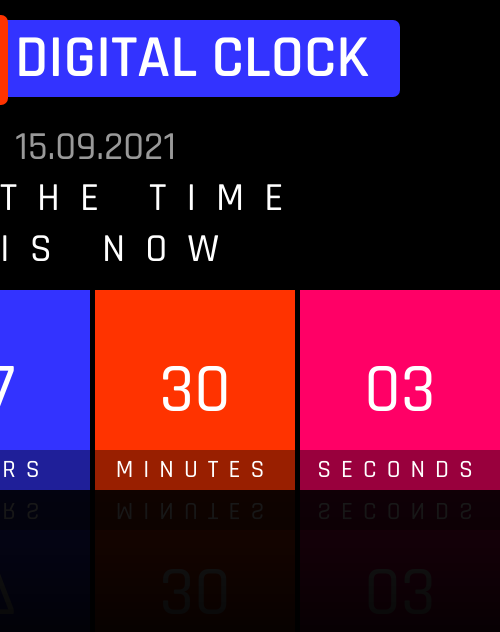
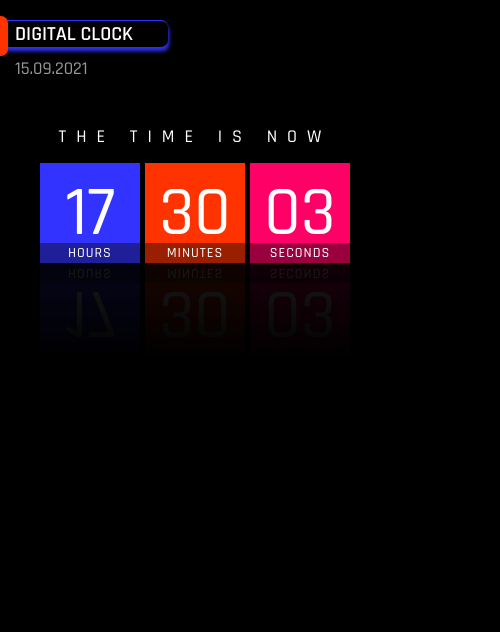
Before and after one commit to efsanegnyl/digitalClock, a plain HTML site: page index.html in a window 390 px wide. Shown: the whole page, 500 px wide, since content can reach past the window. Drawn offline with Linux system fonts and the light colour scheme.

Commit message:
media query add

```diff
--- /dev/null
+++ b/dist/mediaQuery.scss
@@ -0,0 +1,26 @@
+@mixin responsive($breakpoint) {
+    @if $breakpoint==phone {
+        @media only screen and (max-width: 600px) {
+            @content
+        }
+
+        ;
+    }
+
+    @if $breakpoint==tab-port {
+        @media only screen and (max-width: 900px) {
+            @content
+        }
+
+        ;
+    }
+
+    @if $breakpoint==tab-land {
+        @media only screen and (max-width: 1400px) {
+            @content
+        }
+
+        ;
+    }
+
+}
--- a/dist/style.scss
+++ b/dist/style.scss
@@ -1,4 +1,5 @@
 @import url('https://fonts.googleapis.com/css2?family=Rajdhani:wght@500;600&display=swap');
+@import "mediaQuery";
 
 * {
     margin: 0;
@@ -24,11 +25,22 @@ section {
         position: relative;
         margin-top: 20px;
         text-transform: uppercase;
-        background-color: #3333ff;
-        width: 400px;
+        display: inline-flex;
         padding-left: 15px;
-        margin-bottom: 25px;
+        margin-bottom: 10px;
+        padding-left: 15px;
+        padding-right: 35px;
         border-radius: 7px;
+        border-top: 1px solid #3333ff;
+        box-shadow: #3333ff 1px 4px 4px;
+
+        @include responsive(tab-port) {
+            font-size: 30px;
+        }
+
+        @include responsive(phone) {
+            font-size: 20px;
+        }
 
         &::before {
             content: "";
@@ -39,12 +51,31 @@ section {
             width: 8px;
             background-color: #ff3300;
             border-radius: 0 7px 7px 0;
+
+            @include responsive(tab-port) {
+                height: 50px;
+            }
+
+            @include responsive(phone) {
+                height: 40px;
+            }
         }
     }
 
     .date {
-        color: rgba($color: #ffffff, $alpha: .6);
+        color: rgba(#ffffff, $alpha: .6);
         padding-left: 15px;
+
+        @include responsive(tab-land) {}
+
+        @include responsive(tab-port) {
+            font-size: 20px;
+        }
+
+        @include responsive(phone) {
+            font-size: 18px;
+            margin-bottom: 45px;
+        }
     }
 }
 
@@ -55,6 +86,18 @@ section {
     align-items: center;
     margin-bottom: 15px;
 
+    @include responsive(tab-land) {
+        font-size: 40px;
+    }
+
+    @include responsive(tab-port) {
+        font-size: 30px;
+    }
+
+    @include responsive(phone) {
+        font-size: 20px;
+    }
+
     p {
         text-transform: uppercase;
         font-size: 40px;
@@ -62,12 +105,33 @@ section {
         margin-bottom: 15px;
         position: relative;
 
+        @include responsive(tab-land) {}
+
+        @include responsive(tab-port) {
+            font-size: 30px;
+        }
+
+        @include responsive(phone) {
+            font-size: 18px;
+            letter-spacing: 10px;
+        }
+
     }
 
     &-container {
         display: flex;
         justify-content: space-between;
         width: 610px;
+
+        @include responsive(tab-port) {
+            width: 460px;
+            font-size: 30px;
+        }
+
+        @include responsive(phone) {
+            font-size: 20px;
+            width: 310px;
+        }
 
         .clock-items {
             width: 200px;
@@ -80,6 +144,16 @@ section {
             position: relative;
             -webkit-box-reflect: below 0px linear-gradient(to bottom, rgba(0, 0, 0, 0.0), rgba(0, 0, 0, 0.1));
 
+            @include responsive(tab-port) {
+                width: 150px;
+                height: 150px;
+            }
+
+            @include responsive(phone) {
+                width: 100px;
+                height: 100px;
+            }
+
             ::after {
                 content: "";
                 position: absolute;
@@ -88,9 +162,14 @@ section {
                 width: 100%;
                 height: 40px;
                 font-size: 25px;
-                letter-spacing: 10px;
+                letter-spacing: 1px;
                 background: rgba($color: #000000, $alpha: .4);
                 text-transform: uppercase;
+
+                @include responsive(phone) {
+                    height: 20px;
+                    font-size: 14px;
+                }
             }
         }
 
--- /dev/null
+++ b/src/css/mediaQuery.css
@@ -0,0 +1 @@
+/* No CSS *//*# sourceMappingURL=mediaQuery.css.map */
--- a/src/css/style.css
+++ b/src/css/style.css
@@ -23,11 +23,29 @@ section h2 {
   position: relative;
   margin-top: 20px;
   text-transform: uppercase;
-  background-color: #3333ff;
-  width: 400px;
+  display: -webkit-inline-box;
+  display: -ms-inline-flexbox;
+  display: inline-flex;
   padding-left: 15px;
-  margin-bottom: 25px;
+  margin-bottom: 10px;
+  padding-left: 15px;
+  padding-right: 35px;
   border-radius: 7px;
+  border-top: 1px solid #3333ff;
+  -webkit-box-shadow: #3333ff 1px 4px 4px;
+          box-shadow: #3333ff 1px 4px 4px;
+}
+
+@media only screen and (max-width: 900px) {
+  section h2 {
+    font-size: 30px;
+  }
+}
+
+@media only screen and (max-width: 600px) {
+  section h2 {
+    font-size: 20px;
+  }
 }
 
 section h2::before {
@@ -41,9 +59,34 @@ section h2::before {
   border-radius: 0 7px 7px 0;
 }
 
+@media only screen and (max-width: 900px) {
+  section h2::before {
+    height: 50px;
+  }
+}
+
+@media only screen and (max-width: 600px) {
+  section h2::before {
+    height: 40px;
+  }
+}
+
 section .date {
   color: rgba(255, 255, 255, 0.6);
   padding-left: 15px;
+}
+
+@media only screen and (max-width: 900px) {
+  section .date {
+    font-size: 20px;
+  }
+}
+
+@media only screen and (max-width: 600px) {
+  section .date {
+    font-size: 18px;
+    margin-bottom: 45px;
+  }
 }
 
 .clock {
@@ -61,12 +104,43 @@ section .date {
   margin-bottom: 15px;
 }
 
+@media only screen and (max-width: 1400px) {
+  .clock {
+    font-size: 40px;
+  }
+}
+
+@media only screen and (max-width: 900px) {
+  .clock {
+    font-size: 30px;
+  }
+}
+
+@media only screen and (max-width: 600px) {
+  .clock {
+    font-size: 20px;
+  }
+}
+
 .clock p {
   text-transform: uppercase;
   font-size: 40px;
   letter-spacing: 20px;
   margin-bottom: 15px;
   position: relative;
+}
+
+@media only screen and (max-width: 900px) {
+  .clock p {
+    font-size: 30px;
+  }
+}
+
+@media only screen and (max-width: 600px) {
+  .clock p {
+    font-size: 18px;
+    letter-spacing: 10px;
+  }
 }
 
 .clock-container {
@@ -77,6 +151,20 @@ section .date {
       -ms-flex-pack: justify;
           justify-content: space-between;
   width: 610px;
+}
+
+@media only screen and (max-width: 900px) {
+  .clock-container {
+    width: 460px;
+    font-size: 30px;
+  }
+}
+
+@media only screen and (max-width: 600px) {
+  .clock-container {
+    font-size: 20px;
+    width: 310px;
+  }
 }
 
 .clock-container .clock-items {
@@ -97,6 +185,20 @@ section .date {
   -webkit-box-reflect: below 0px linear-gradient(to bottom, rgba(0, 0, 0, 0), rgba(0, 0, 0, 0.1));
 }
 
+@media only screen and (max-width: 900px) {
+  .clock-container .clock-items {
+    width: 150px;
+    height: 150px;
+  }
+}
+
+@media only screen and (max-width: 600px) {
+  .clock-container .clock-items {
+    width: 100px;
+    height: 100px;
+  }
+}
+
 .clock-container .clock-items ::after {
   content: "";
   position: absolute;
@@ -105,9 +207,16 @@ section .date {
   width: 100%;
   height: 40px;
   font-size: 25px;
-  letter-spacing: 10px;
+  letter-spacing: 1px;
   background: rgba(0, 0, 0, 0.4);
   text-transform: uppercase;
+}
+
+@media only screen and (max-width: 600px) {
+  .clock-container .clock-items ::after {
+    height: 20px;
+    font-size: 14px;
+  }
 }
 
 .clock-container .hour {
```
Also changed, not shown: 2 other files.
